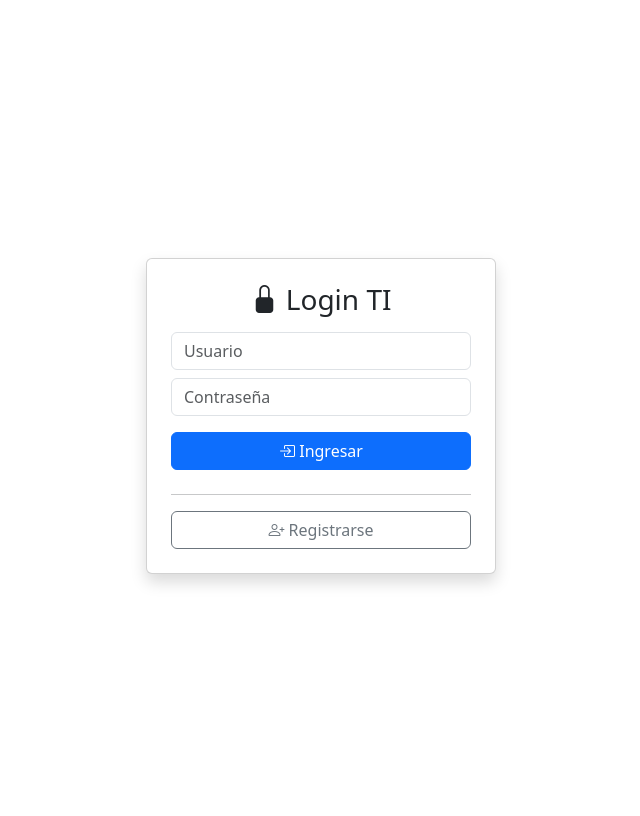
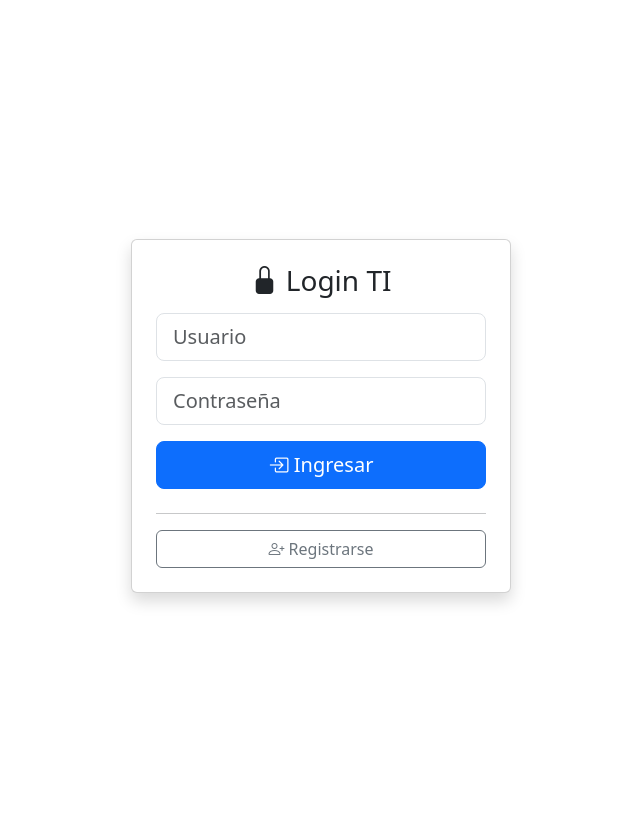
Before and after one commit to spkide/Inventari_TI, a Flask app: page / in a window 1280 px wide. Shown: the part 56-872 px from the top of the page, without its empty margins (319-959 px from the left). Run offline with Flask 3, Linux system fonts and the light colour scheme.

Commit message:
actualizacion-3944

```diff
--- a/templates/login.html
+++ b/templates/login.html
@@ -1,22 +1,48 @@
 {% extends "layout.html" %}
 {% block content %}
-<div class="container vh-100 d-flex justify-content-center align-items-center">
-  <div class="card p-4 shadow mx-auto" style="max-width: 350px; width: 100%;">
-    <h3 class="text-center mb-3"><i class="bi bi-lock-fill"></i> Login TI</h3>
+<div class="container-fluid min-vh-100 d-flex justify-content-center align-items-center px-3">
+
+  <div class="card p-4 shadow w-100" style="max-width: 380px;">
+
+    <h3 class="text-center mb-3">
+      <i class="bi bi-lock-fill"></i> Login TI
+    </h3>
+
     {% if error %}
-      <div class="alert alert-danger">{{ error }}</div>
+      <div class="alert alert-danger text-center">
+        {{ error }}
+      </div>
     {% endif %}
+
     <form method="post">
-      <input type="text" name="username" placeholder="Usuario" class="form-control mb-2 w-100" required>
-      <input type="password" name="password" placeholder="Contraseña" class="form-control mb-3 w-100" required>
-      <button class="btn btn-primary w-100 mb-2"><i class="bi bi-box-arrow-in-right"></i> Ingresar</button>
+      <div class="mb-3">
+        <input type="text"
+               name="username"
+               placeholder="Usuario"
+               class="form-control form-control-lg"
+               required>
+      </div>
+
+      <div class="mb-3">
+        <input type="password"
+               name="password"
+               placeholder="Contraseña"
+               class="form-control form-control-lg"
+               required>
+      </div>
+
+      <button class="btn btn-primary btn-lg w-100 mb-2">
+        <i class="bi bi-box-arrow-in-right"></i> Ingresar
+      </button>
     </form>
+
     <hr>
-    <div class="text-center">
-      <a href="{{ url_for('register') }}" class="btn btn-outline-secondary w-100">
-        <i class="bi bi-person-plus"></i> Registrarse
-      </a>
-    </div>
+
+    <a href="{{ url_for('register') }}"
+       class="btn btn-outline-secondary w-100">
+      <i class="bi bi-person-plus"></i> Registrarse
+    </a>
+
   </div>
 </div>
 {% endblock %}
```
Also changed, not shown: templates/register.html (+38 -12 lines).
